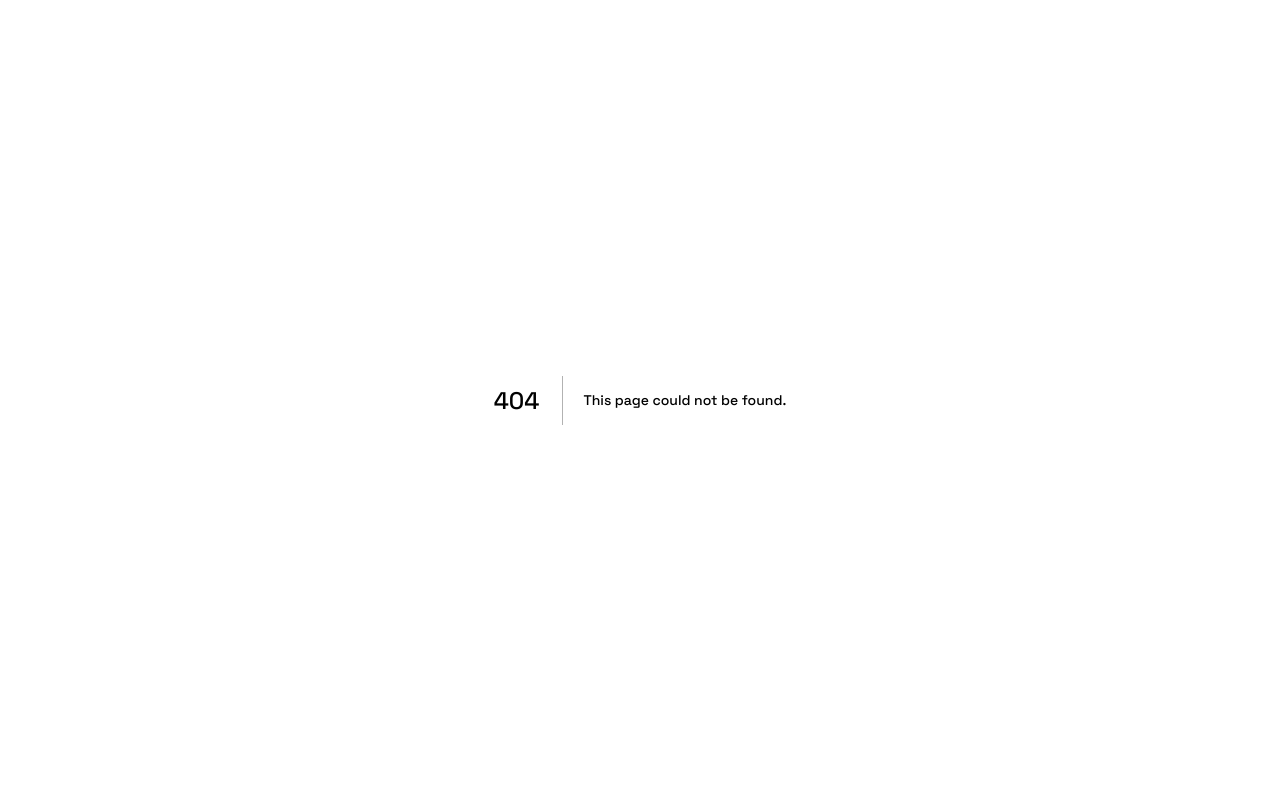
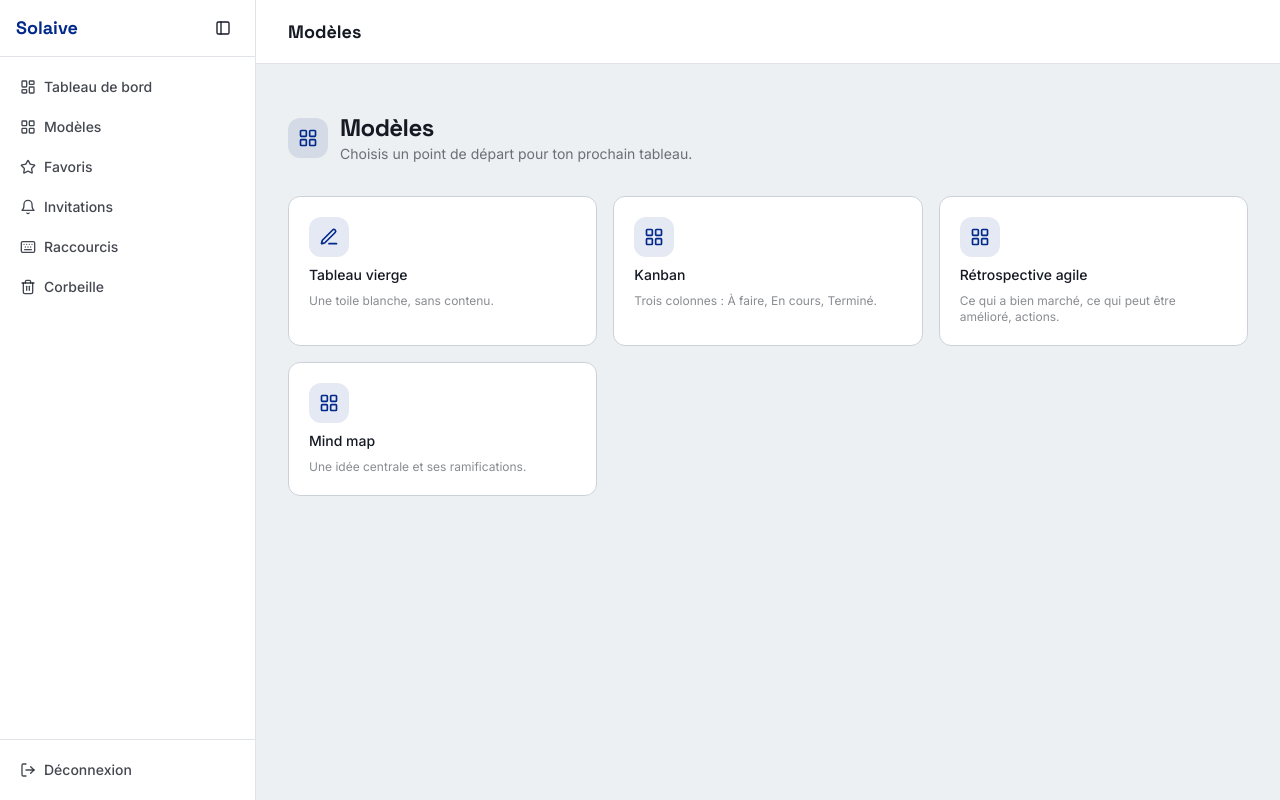
Before and after one commit to arimisarn/solaive, a Next.js app: page /modeles in a window 1280 px wide. Before the commit this address had no page. Built offline with nearby package versions, Linux system fonts and the light colour scheme; no server answers.

Commit message:
ajout de modele

```diff
--- /dev/null
+++ b/app/modeles/page.tsx
@@ -0,0 +1,166 @@
+'use client';
+
+import { useState } from 'react';
+import { useRouter } from 'next/navigation';
+import { LayoutGrid, PenLine, Loader2 } from 'lucide-react';
+import { toast } from 'sonner';
+import { AppSidebar } from '@/components/AppSidebar';
+import { SidebarProvider, SidebarInset, SidebarTrigger } from '@/components/ui/sidebar-ui';
+import {
+    Dialog,
+    DialogContent,
+    DialogHeader,
+    DialogTitle,
+    DialogDescription,
+} from '@/components/ui/dialog';
+import { createClient } from '@/lib/supabase/clients';
+import { TEMPLATES, type TemplateId } from '@/lib/templates';
+
+type Choix = { templateId: TemplateId | null; label: string; description: string };
+
+const VIERGE: Choix = {
+    templateId: null,
+    label: 'Tableau vierge',
+    description: 'Une toile blanche, sans contenu.',
+};
+
+export default function ModelesPage() {
+    const router = useRouter();
+    const supabase = createClient();
+    const [selected, setSelected] = useState<Choix | null>(null);
+    const [titre, setTitre] = useState('');
+    const [creating, setCreating] = useState(false);
+
+    const titreValide = titre.trim().length > 0;
+
+    function openDialog(choix: Choix) {
+        setTitre('');
+        setSelected(choix);
+    }
+
+    async function handleCreate() {
+        if (!selected || !titreValide) return;
+        setCreating(true);
+
+        const { data: userData } = await supabase.auth.getUser();
+        if (!userData.user) {
+            setCreating(false);
+            router.push('/connexion');
+            return;
+        }
+
+        const { data, error } = await supabase
+            .from('tableaux')
+            .insert({ owner_id: userData.user.id, titre: titre.trim() })
+            .select('id')
+            .single();
+
+        setCreating(false);
+
+        if (error || !data) {
+            toast.error("Impossible de créer le tableau. Réessaie.");
+            return;
+        }
+
+        setSelected(null);
+        router.push(
+            selected.templateId ? `/tableau/${data.id}?template=${selected.templateId}` : `/tableau/${data.id}`
+        );
+    }
+
+    return (
+        <SidebarProvider>
+            <AppSidebar />
+            <SidebarInset>
+                <header className="flex h-16 items-center gap-3 border-b border-border/60 bg-card px-4 sm:px-6 lg:px-8">
+                    <SidebarTrigger className="md:hidden" />
+                    <span className="font-heading text-lg font-semibold text-foreground">Modèles</span>
+                </header>
+
+                <main className="mx-auto w-full max-w-6xl px-4 py-12 sm:px-6 lg:px-8">
+                    <div className="flex animate-fade-up items-center gap-3">
+                        <span className="flex h-10 w-10 items-center justify-center rounded-lg bg-accent/10 text-accent">
+                            <LayoutGrid className="h-5 w-5" />
+                        </span>
+                        <div>
+                            <h1 className="font-heading text-2xl font-bold tracking-tight text-foreground">
+                                Modèles
+                            </h1>
+                            <p className="text-sm text-foreground/60">
+                                Choisis un point de départ pour ton prochain tableau.
+                            </p>
+                        </div>
+                    </div>
+
+                    <div className="mt-8 grid gap-4 sm:grid-cols-2 lg:grid-cols-3">
+                        <button
+                            type="button"
+                            onClick={() => openDialog(VIERGE)}
+                            className="flex animate-fade-up flex-col items-start gap-2 rounded-xl border border-border bg-card p-5 text-left transition-all hover:-translate-y-0.5 hover:border-accent/30 hover:shadow-sm"
+                        >
+                            <span className="flex h-10 w-10 items-center justify-center rounded-lg bg-accent/10 text-accent">
+                                <PenLine className="h-5 w-5" />
+                            </span>
+                            <span className="text-sm font-medium text-foreground">{VIERGE.label}</span>
+                            <span className="text-xs text-foreground/50">{VIERGE.description}</span>
+                        </button>
+
+                        {TEMPLATES.map((template, i) => (
+                            <button
+                                key={template.id}
+                                type="button"
+                                onClick={() =>
+                                    openDialog({
+                                        templateId: template.id,
+                                        label: template.label,
+                                        description: template.description,
+                                    })
+                                }
+                                className="flex animate-fade-up flex-col items-start gap-2 rounded-xl border border-border bg-card p-5 text-left transition-all hover:-translate-y-0.5 hover:border-accent/30 hover:shadow-sm"
+                                style={{ animationDelay: `${(i + 1) * 0.05}s` }}
+                            >
+                                <span className="flex h-10 w-10 items-center justify-center rounded-lg bg-accent/10 text-accent">
+                                    <LayoutGrid className="h-5 w-5" />
+                                </span>
+                                <span className="text-sm font-medium text-foreground">{template.label}</span>
+                                <span className="text-xs text-foreground/50">{template.description}</span>
+                            </button>
+                        ))}
+                    </div>
+                </main>
+            </SidebarInset>
+
+            <Dialog open={selected !== null} onOpenChange={(next) => !creating && !next && setSelected(null)}>
+                <DialogContent className="sm:max-w-sm">
+                    <DialogHeader>
+                        <DialogTitle>{selected?.label}</DialogTitle>
+                        <DialogDescription>Donne un titre à ton tableau pour continuer.</DialogDescription>
+                    </DialogHeader>
+
+                    <input
+                        type="text"
+                        autoFocus
+                        value={titre}
+                        onChange={(e) => setTitre(e.target.value)}
+                        onKeyDown={(e) => {
+                            if (e.key === 'Enter' && titreValide && !creating) handleCreate();
+                        }}
+                        placeholder="Ex. Sprint planning Q3"
+                        maxLength={80}
+                        className="mt-2 w-full rounded-lg border border-border bg-card px-3 py-2 text-sm text-foreground placeholder:text-foreground/40 focus:border-accent/50 focus:outline-none focus:ring-1 focus:ring-accent/30"
+                    />
+
+                    <button
+                        type="button"
+                        onClick={handleCreate}
+                        disabled={!titreValide || creating}
+                        className="mt-3 flex w-full items-center justify-center gap-2 rounded-lg bg-accent px-3 py-2 text-sm font-medium text-white transition-colors hover:bg-accent/90 disabled:cursor-not-allowed disabled:opacity-50"
+                    >
+                        {creating ? <Loader2 className="h-4 w-4 animate-spin" /> : null}
+                        {creating ? 'Création…' : 'Créer le tableau'}
+                    </button>
+                </DialogContent>
+            </Dialog>
+        </SidebarProvider>
+    );
+}
--- a/components/AppSidebar.tsx
+++ b/components/AppSidebar.tsx
@@ -3,7 +3,7 @@
 import { useEffect, useState } from 'react';
 import Link from 'next/link';
 import { useRouter } from 'next/navigation';
-import { LayoutDashboard, LogOut, Bell, Star, Keyboard, Settings, Trash2 } from 'lucide-react';
+import { LayoutDashboard, LogOut, Bell, Star, Keyboard, Settings, Trash2, LayoutGrid } from 'lucide-react';
 import { createClient } from '@/lib/supabase/clients';
 import { useInvitationsCount } from '@/components/InvitationsList';
 import { Avatar, AvatarFallback } from '@/components/ui/avatar';
@@ -62,6 +62,15 @@ export function AppSidebar() {
                 <Link href="/tableau-de-bord">
                   <LayoutDashboard className="h-4 w-4 shrink-0" />
                   <span data-sidebar="label">Tableau de bord</span>
+                </Link>
+              </SidebarMenuButton>
+            </SidebarMenuItem>
+
+            <SidebarMenuItem>
+              <SidebarMenuButton asChild tooltip="Modèles">
+                <Link href="/modeles">
+                  <LayoutGrid className="h-4 w-4 shrink-0" />
+                  <span data-sidebar="label">Modèles</span>
                 </Link>
               </SidebarMenuButton>
             </SidebarMenuItem>
```
